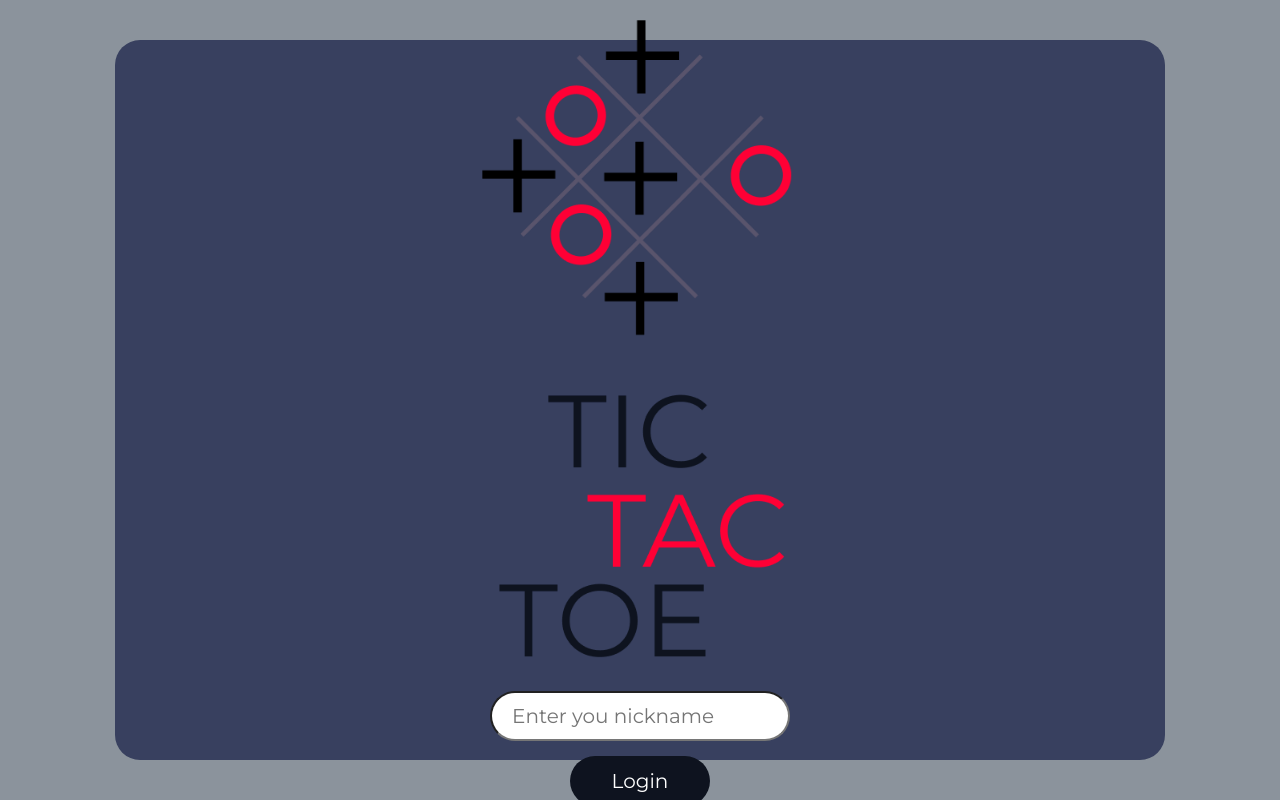
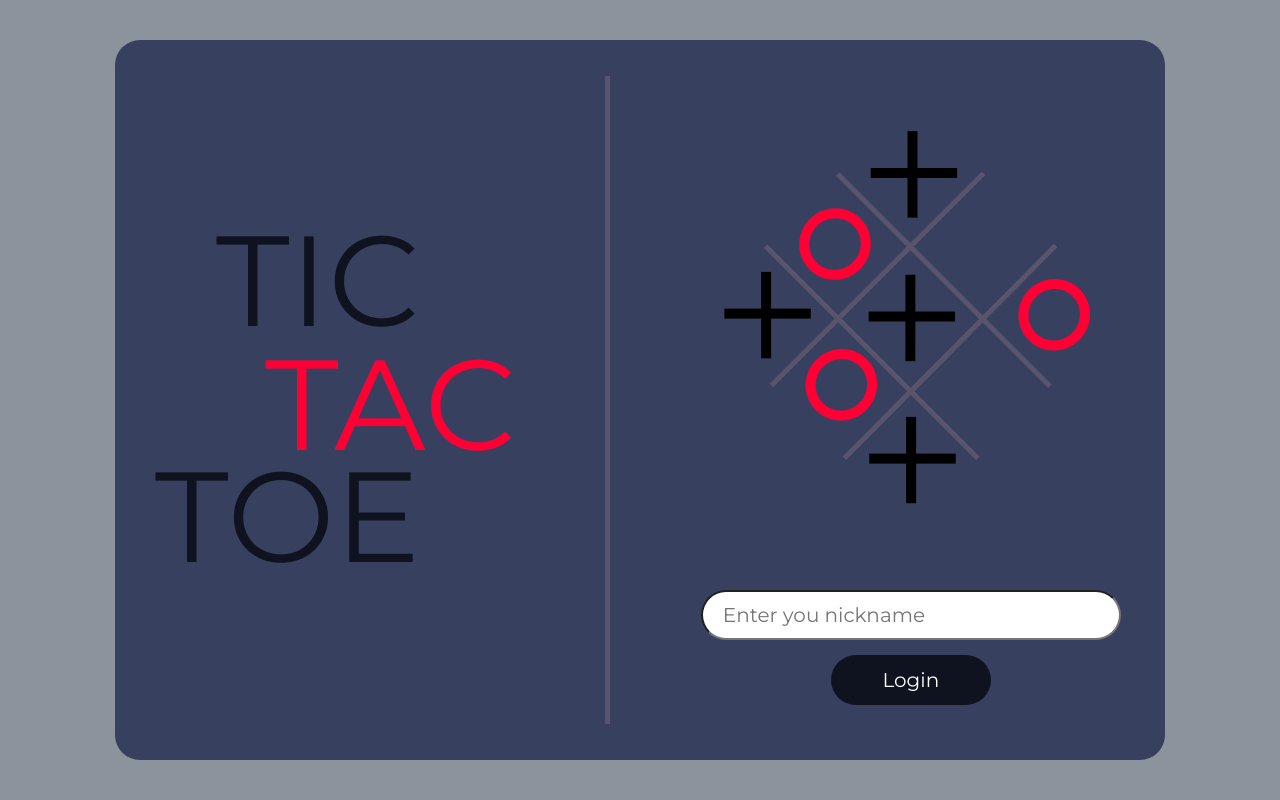
Before and after one commit to jacsonrsasse/tic-tac-toe, a React (Vite) app in the folder front-end/: page / in a window 1280 px wide. Built offline with nearby package versions, Linux system fonts and the light colour scheme.

Commit message:
Feat: finished responsive login

```diff
--- a/front-end/src/pages/Login/Login.style.ts
+++ b/front-end/src/pages/Login/Login.style.ts
@@ -70,7 +70,98 @@ const LoginDesign = styled.div`
     }
   }
 
-  @media screen and (min-width: 768px) and (max-width: 992px) {
+  @media screen and (min-width: 992px) and (max-width: 1200px) {
+    display: grid;
+    grid-template-areas:
+      "title logo"
+      "line line"
+      "form form";
+
+    .logo {
+      grid-area: logo;
+
+      .image {
+        width: 90%;
+        height: 90%;
+      }
+    }
+
+    .title {
+      grid-area: title;
+
+      .image {
+        width: 90%;
+        height: 90%;
+      }
+    }
+
+    .line {
+      grid-area: line;
+      width: 100%;
+    }
+
+    .form {
+      grid-area: form;
+
+      input {
+        width: 420px;
+      }
+
+      button {
+        width: 160px;
+      }
+    }
+  }
+
+  @media screen and (min-width: 1200px) {
+    display: grid;
+    grid-template-areas:
+      "title line -"
+      "title line logo"
+      "title line form";
+    justify-content: unset;
+    align-items: unset;
+
+    .logo {
+      justify-self: center;
+      grid-area: logo;
+
+      .image {
+        width: 426px;
+        height: 426px;
+      }
+    }
+
+    .title {
+      align-self: center;
+      grid-area: title;
+
+      .image {
+        width: 362px;
+        height: 392px;
+      }
+    }
+
+    .line {
+      justify-self: center;
+      grid-area: line;
+      width: 5px;
+      height: 90%;
+    }
+
+    .form {
+      justify-self: center;
+      align-self: flex-start;
+      grid-area: form;
+
+      input {
+        width: 420px;
+      }
+
+      button {
+        width: 160px;
+      }
+    }
   }
 `;
 
```
